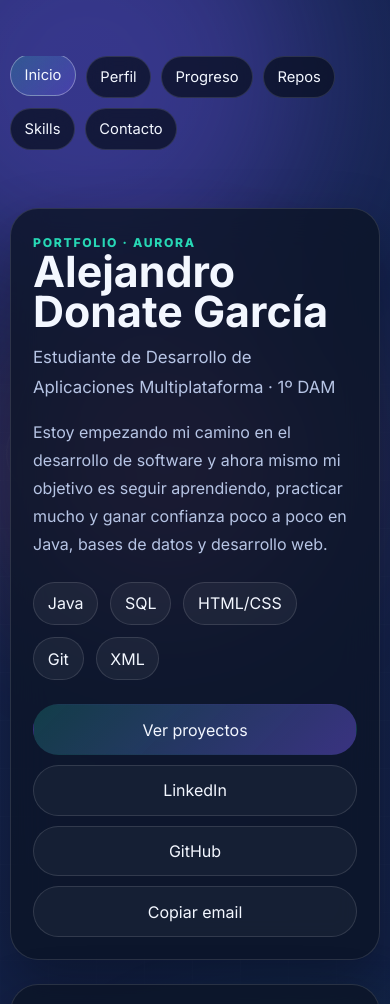
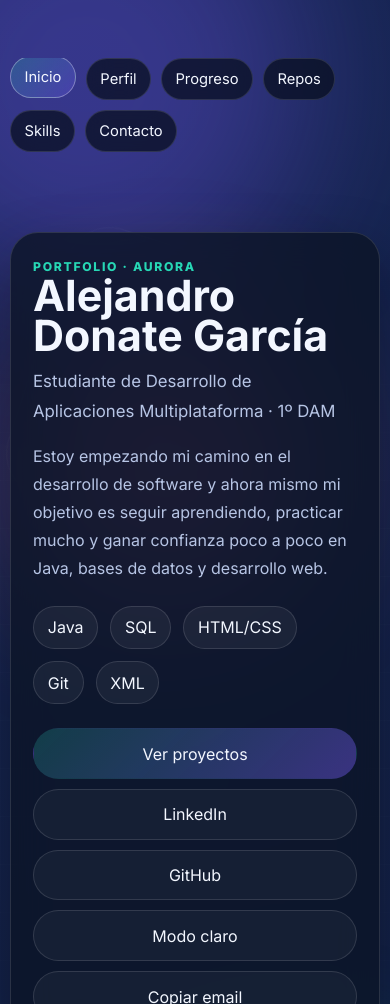
Before and after one commit to alejandroDonGar/alejandroDonGar.github.io, a Jekyll site: the page index.html, which Jekyll copies as it is, in a window 390 px wide and 1400 px high, cut to the strip 0-1004 px from the top of the window. Built offline with Jekyll 4.4.1, drawn with Linux system fonts in a browser that asks for light colours.

Commit message:
Arreglos al html y css de la pagina

```diff
--- a/assets/css/styles.css
+++ b/assets/css/styles.css
@@ -1,3 +1,32 @@
+
+:root[data-theme="light"]
+{
+    --bg: #eef3ff;
+    --bg-soft: #ffffff;
+    --panel: rgba(255, 255, 255, 0.88);
+    --panel-strong: rgba(255, 255, 255, 0.96);
+    --line: rgba(17, 29, 61, 0.12);
+    --line-strong: rgba(17, 29, 61, 0.2);
+    --text: #18233f;
+    --muted: #4d5b7a;
+    --primary: #6a52ff;
+    --secondary: #10bfa2;
+    --accent: #ff5f9d;
+    --shadow: 0 22px 54px rgba(36, 56, 99, 0.14);
+}
+:root[data-theme="light"] body
+{
+    background: radial-gradient(circle at top left, #dfe8ff 0%, #eef3ff 44%, #f7fbff 100%);
+}
+:root[data-theme="light"] .bg-grid
+{
+    background-image: linear-gradient(rgba(24, 35, 63, 0.05) 1px, transparent 1px), linear-gradient(90deg, rgba(24, 35, 63, 0.05) 1px, transparent 1px);
+}
+:root[data-theme="light"] .shape-b
+{
+    background: linear-gradient(180deg, rgba(24, 35, 63, 0.04), transparent);
+}
+
 
 :root
 {
@@ -703,3 +732,92 @@
         width: min(100%, 260px);
     }
 }
+
+.theme-toggle
+{
+    position: relative;
+}
+
+main section[id]
+{
+    scroll-margin-top: 180px;
+}
+.screen
+{
+    padding: 164px 0 92px;
+}
+.hero-screen
+{
+    padding-top: 194px;
+}
+.sections-nav
+{
+    top: 94px;
+}
+.quick-ribbon
+{
+    top: 16px;
+}
+.showcase-grid
+{
+    grid-template-columns: 1.2fr 0.8fr;
+    align-items: stretch;
+}
+.showcase-card
+{
+    min-height: 280px;
+    display: flex;
+    flex-direction: column;
+    justify-content: space-between;
+}
+.repo-card
+{
+    min-height: 160px;
+}
+.tilt-card
+{
+    will-change: transform;
+    perspective: 1200px;
+}
+.tilt-card:hover
+{
+    transform: translateY(-4px);
+}
+@media (max-width: 820px)
+{
+    .screen
+    {
+        padding: 132px 0 64px;
+    }
+    .hero-screen
+    {
+        padding-top: 152px;
+    }
+    .sections-nav
+    {
+        top: 82px;
+    }
+}
+@media (max-width: 640px)
+{
+    main section[id]
+    {
+        scroll-margin-top: 142px;
+    }
+    .screen
+    {
+        padding: 122px 0 56px;
+    }
+    .hero-screen
+    {
+        padding-top: 136px;
+    }
+    .sections-nav
+    {
+        top: 58px;
+    }
+    .showcase-grid
+    {
+        grid-template-columns: 1fr;
+    }
+}
--- a/index.html
+++ b/index.html
@@ -25,6 +25,7 @@
             <div class="ribbon-actions">
                 <a href="https://github.com/alejandroDonGar" target="_blank" rel="noreferrer">GitHub</a>
                 <a href="https://www.linkedin.com/in/alejandrodongar" target="_blank" rel="noreferrer">LinkedIn</a>
+                <button type="button" class="theme-toggle" data-theme-toggle aria-label="Cambiar modo de color">Modo claro</button>
                 <button type="button" data-copy-email>Copiar email</button>
             </div>
         </div>
@@ -52,6 +53,7 @@
                         <a class="btn btn-primary" href="#repos">Ver proyectos</a>
                         <a class="btn" href="https://www.linkedin.com/in/alejandrodongar" target="_blank" rel="noreferrer">LinkedIn</a>
                         <a class="btn" href="https://github.com/alejandroDonGar" target="_blank" rel="noreferrer">GitHub</a>
+                        <button class="btn theme-toggle" type="button" data-theme-toggle aria-label="Cambiar modo de color">Modo claro</button>
                         <button class="btn" type="button" data-copy-email>Copiar email</button>
                     </div>
                 </article>
@@ -227,6 +229,7 @@
                     <div class="contact-actions">
                         <a class="contact-btn" href="https://github.com/alejandroDonGar" target="_blank" rel="noreferrer">GitHub</a>
                         <a class="contact-btn" href="https://www.linkedin.com/in/alejandrodongar" target="_blank" rel="noreferrer">LinkedIn</a>
+                        <button class="contact-btn theme-toggle" type="button" data-theme-toggle aria-label="Cambiar modo de color">Modo claro</button>
                         <button class="contact-btn" type="button" data-copy-email>Copiar email</button>
                     </div>
                 </article>
@@ -238,6 +241,35 @@
 document.addEventListener("DOMContentLoaded", () =>
 {
     const email = "alexDoGa.Work@gmail.com";
+
+    const root = document.documentElement;
+    const themeKey = "portfolio-theme";
+    const setTheme = theme =>
+    {
+        root.setAttribute("data-theme", theme);
+        const light = theme === "light";
+        document.querySelectorAll("[data-theme-toggle]").forEach(button =>
+        {
+            button.textContent = light ? "Modo nocturno" : "Modo claro";
+        });
+    };
+
+    const storedTheme = localStorage.getItem(themeKey);
+    if (storedTheme)
+    {
+        setTheme(storedTheme);
+    }
+
+    document.querySelectorAll("[data-theme-toggle]").forEach(button =>
+    {
+        button.addEventListener("click", () =>
+        {
+            const nextTheme = root.getAttribute("data-theme") === "light" ? "dark" : "light";
+            setTheme(nextTheme);
+            localStorage.setItem(themeKey, nextTheme);
+        });
+    });
+
     document.querySelectorAll("[data-copy-email]").forEach(button =>
     {
         button.addEventListener("click", async () =>
@@ -364,9 +396,9 @@
             const rect = card.getBoundingClientRect();
             const x = event.clientX - rect.left;
             const y = event.clientY - rect.top;
-            const rotateX = ((y / rect.height) - 0.5) * -7;
-            const rotateY = ((x / rect.width) - 0.5) * 7;
-            card.style.transform = "translateY(-6px) rotateX(" + rotateX + "deg) rotateY(" + rotateY + "deg)";
+            const rotateX = ((y / rect.height) - 0.5) * -10;
+            const rotateY = ((x / rect.width) - 0.5) * 10;
+            card.style.transform = "translateY(-8px) rotateX(" + rotateX + "deg) rotateY(" + rotateY + "deg) scale(1.01)";
         });
         card.addEventListener("mouseleave", () =>
         {
```
Also changed, not shown: 2 other files.
